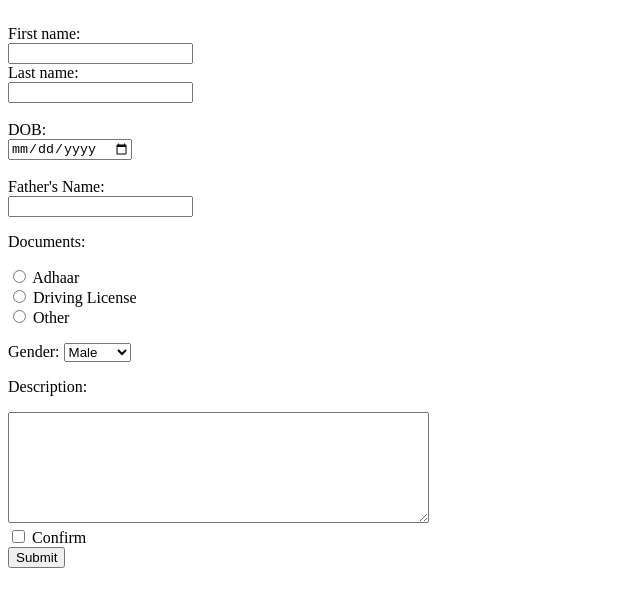
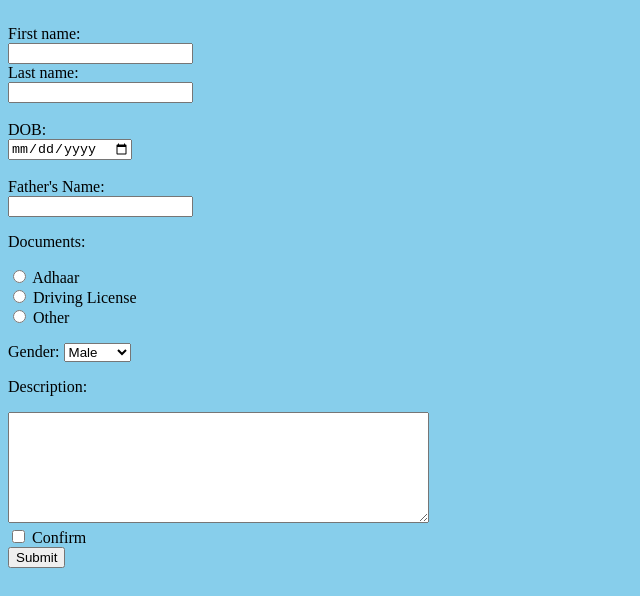
Before and after one commit to raviutsav/apkwebdev, a plain HTML site: page index.html in a window 1280 px wide. Shown: the part 135-731 px from the top of the page, without its empty margins (0-640 px from the left). Drawn offline with Linux system fonts and the light colour scheme.

Commit message:
added background color

```diff
--- a/index.html
+++ b/index.html
@@ -2,6 +2,11 @@
 <html>
     <head>
         <title>APK Task-1</title>
+        <style>
+          body {
+            background-color: skyblue;
+          }
+        </style>
         <link rel="stylesheet" href="https://cdnjs.cloudflare.com/ajax/libs/font-awesome/4.7.0/css/font-awesome.min.css">    </head>
     <body>
         <nav>
```
